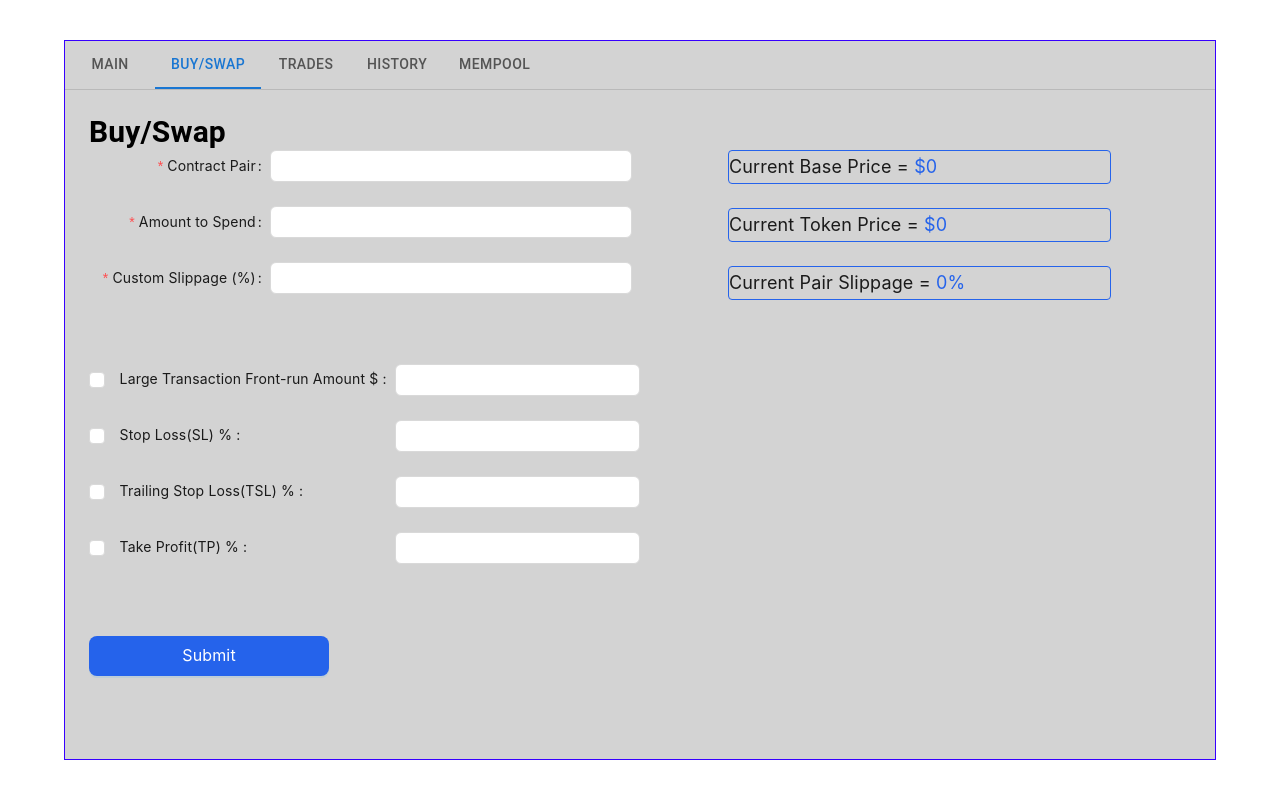
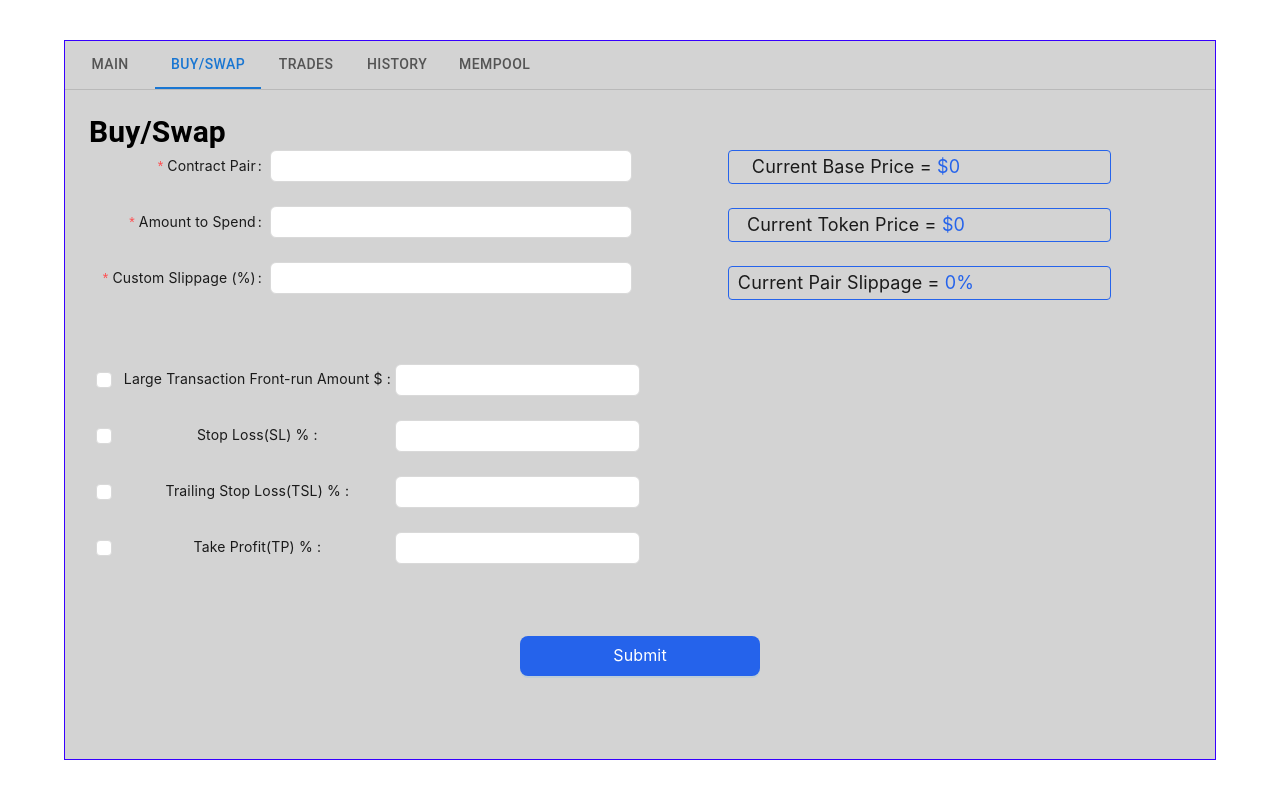
Before and after one commit to stainless-nata/DEX-Bot, a React (Create React App) app: page / in a window 1280 px wide. Both pictures are taken after a click on the tab "BUY/SWAP". Built offline with nearby package versions, Linux system fonts and the light colour scheme.

Commit message:
complete front-end

```diff
--- a/src/App.js
+++ b/src/App.js
@@ -1,11 +1,11 @@
 import logo from './logo.svg';
 import './App.css';
-import Main from './components/Main'
+import MainPage from './components/MainPage';
 
 function App() {
   return (
     <div className="App">
-      <Main/>
+      <MainPage/>
     </div>
   );
 }
--- a/src/components/Main.js
+++ b/src/components/MainPage.js
@@ -12,7 +12,7 @@ import TradesTab from './TradesTab';
 import HistoryTab from './HistoryTab';
 import MempoolTab from './MempoolTab';
 
-export default function Main() {
+export default function MainPage() {
   const [value, setValue] = React.useState('1');
 
   const handleChange = (event, newValue) => {
--- a/src/components/SwapTab.js
+++ b/src/components/SwapTab.js
@@ -16,8 +16,8 @@ export default function SwapTab() {
     };
 
     return (
-        <div className='text-left'>
-            <p className="text-3xl font-bold">Buy/Swap</p>
+        <div>
+            <p className="text-3xl font-bold text-left">Buy/Swap</p>
             <Form
                 name="basic"
                 labelCol={{
@@ -33,7 +33,7 @@ export default function SwapTab() {
                 onFinishFailed={onFinishFailed}
                 autoComplete="off"
             >
-                <div className="grid grid-cols-2 gap-4 w-full">
+                <div className="grid grid-cols-2 gap-4">
                     <div>
                         <Form.Item
                         label="Contract Pair:"
```
Also changed, not shown: server.js (deleted).
